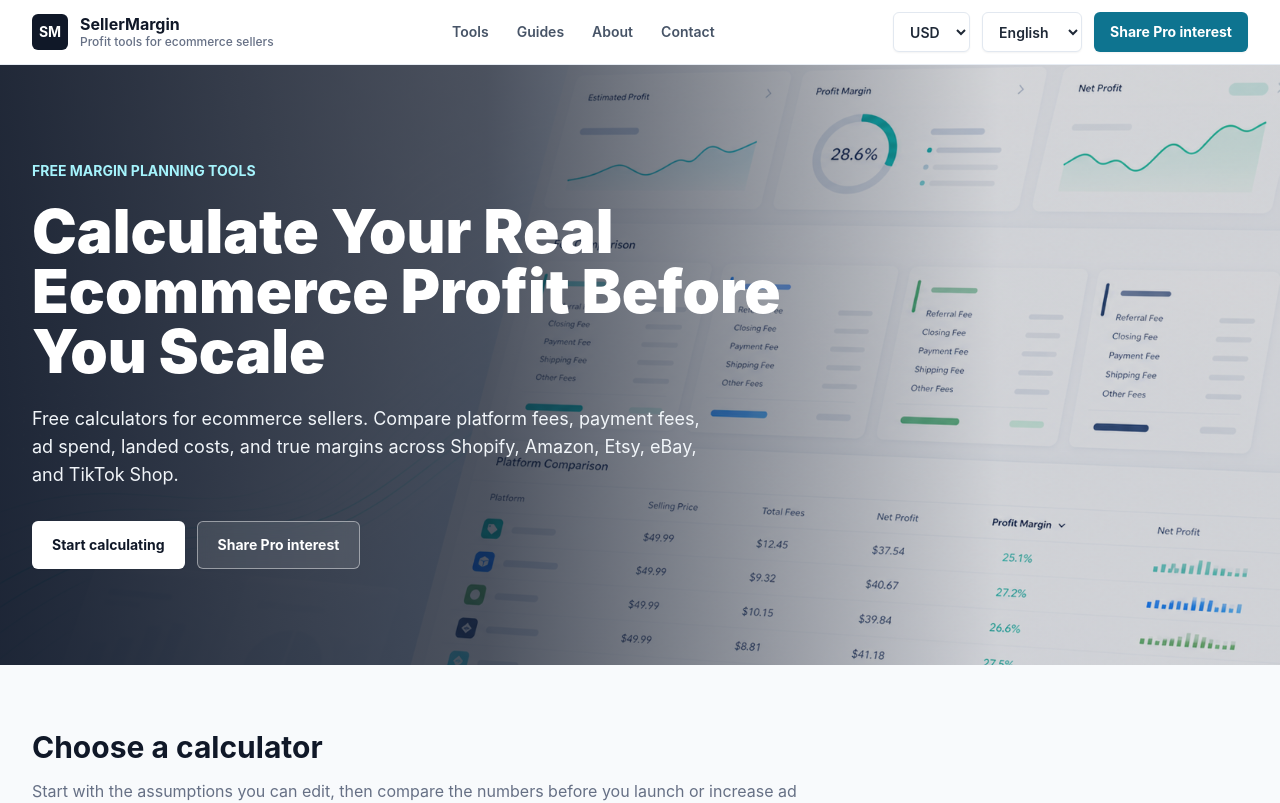
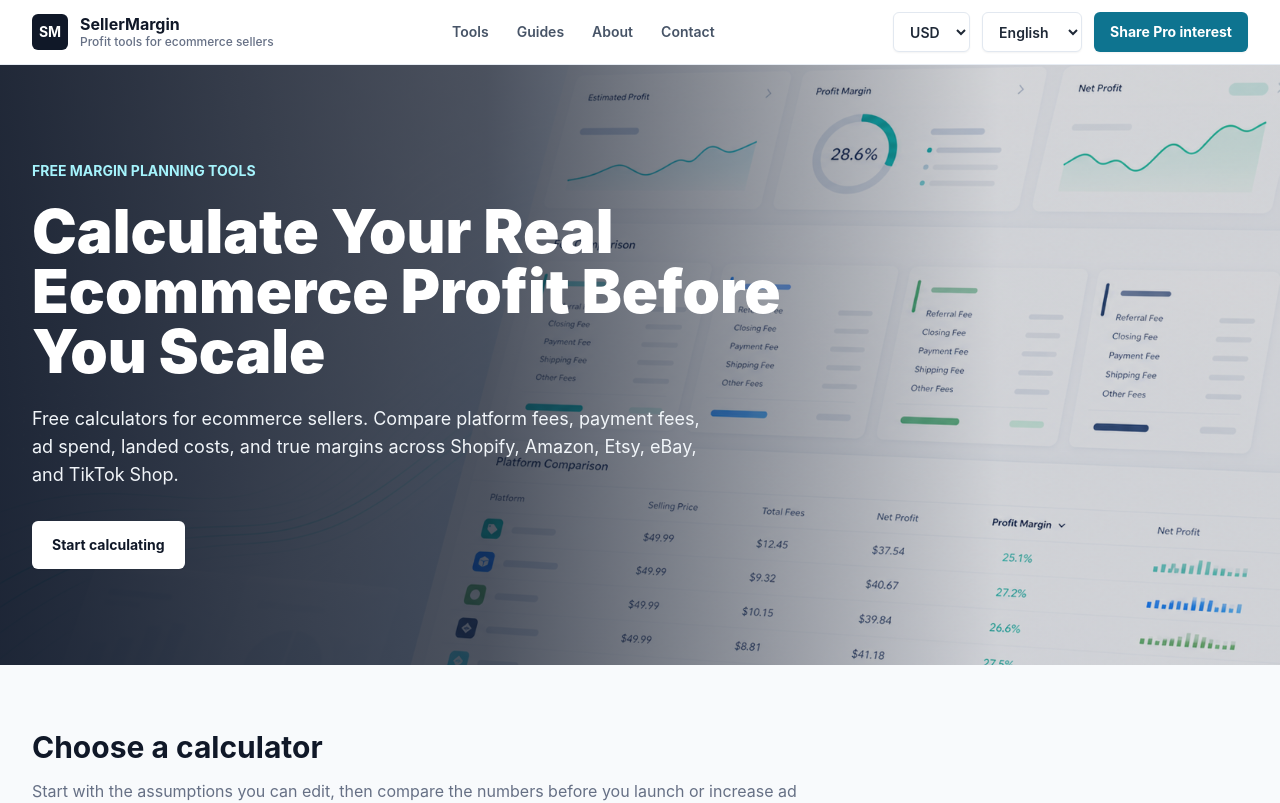
Before and after one commit to sunhao84222-bit/sellermargin, a Next.js app: page /en in a window 1280 px wide. Shown: the top 803 px of the page. Built offline with nearby package versions, Linux system fonts and the light colour scheme.

Commit message:
Remove orphaned waitlist CTA from homepage

```diff
--- a/app/[locale]/page.tsx
+++ b/app/[locale]/page.tsx
@@ -53,12 +53,6 @@
                 className="inline-flex h-12 items-center justify-center rounded-md bg-white px-5 text-sm font-bold text-ink-950 shadow-sm transition hover:bg-slate-100 focus:outline-none focus:ring-4 focus:ring-white/30"
               >
                 {messages.home.hero.primaryCta}
-              </Link>
-              <Link
-                href={`/${locale}#waitlist`}
-                className="inline-flex h-12 items-center justify-center rounded-md border border-white/45 bg-white/10 px-5 text-sm font-bold text-white backdrop-blur transition hover:bg-white/15 focus:outline-none focus:ring-4 focus:ring-white/20"
-              >
-                {messages.home.hero.secondaryCta}
               </Link>
             </div>
           </div>
```
